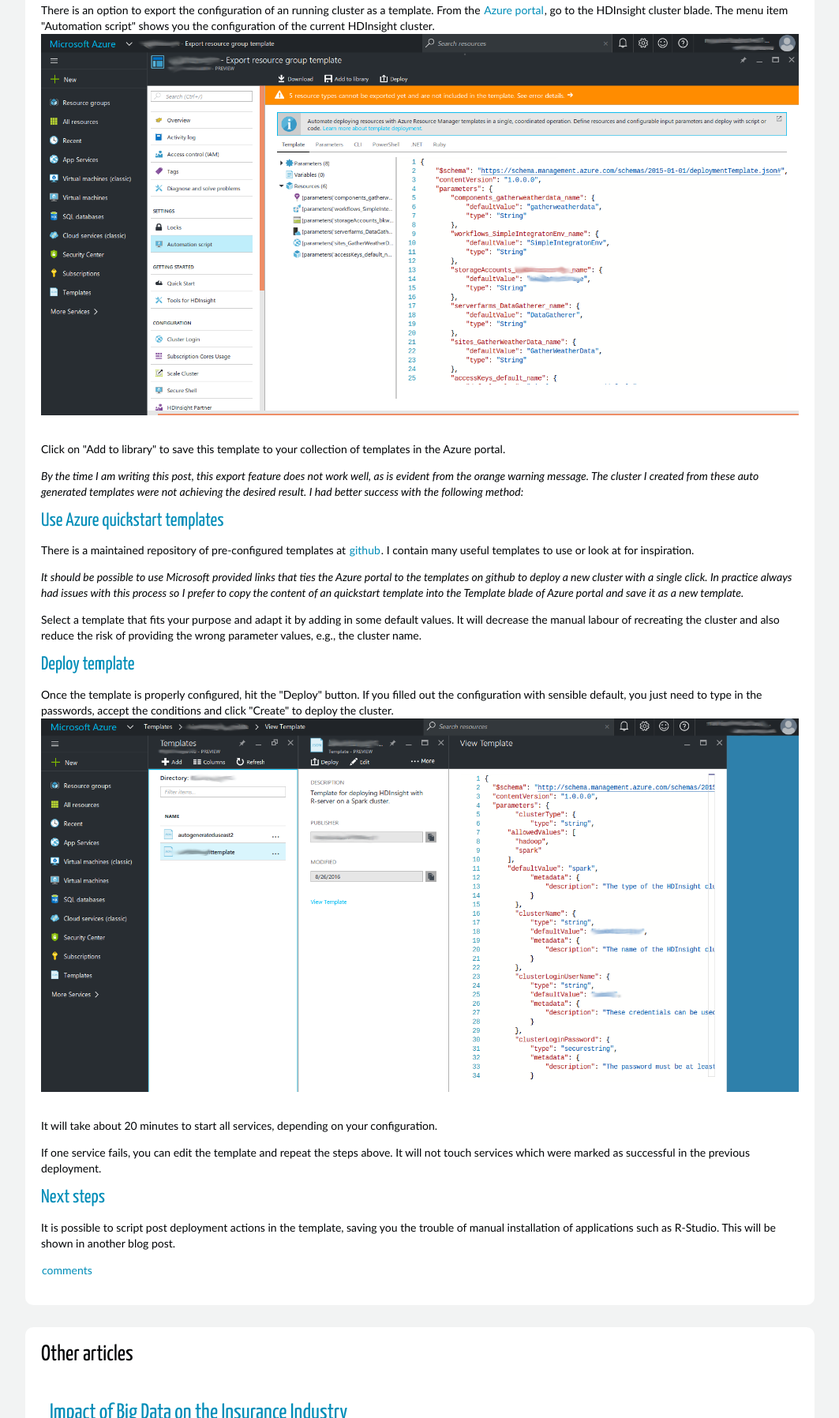
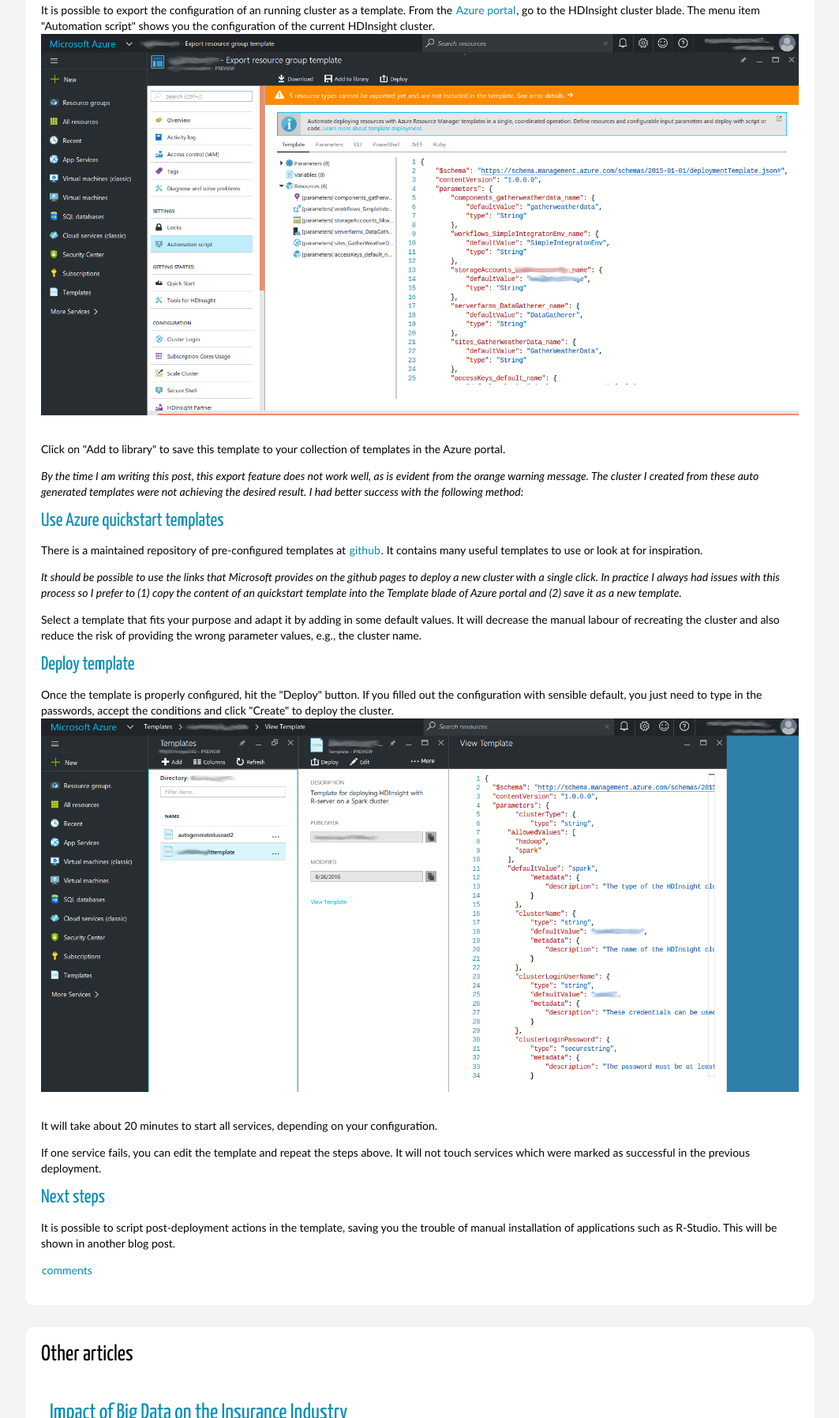
Before and after one commit to rsandstroem/rsandstroem.github.io, a plain HTML site: page author/rikard-sandstrom.html in a window 1280 px wide. Shown: the part 1004-2800 px from the top of the page at 79% size, without its empty margins (108-1171 px from the left). Drawn offline with Linux system fonts and the light colour scheme.

Commit message:
Update documentation

```diff
--- a/author/rikard-sandstrom.html
+++ b/author/rikard-sandstrom.html
@@ -31,19 +31,19 @@
 <footer class="post-info">
         <span>Don 01 September 2016</span>
 <span>| tags: <a href="https://rsandstroem.github.io/tag/cloud.html">cloud</a><a href="https://rsandstroem.github.io/tag/architecture.html">architecture</a><a href="https://rsandstroem.github.io/tag/tutorial.html">tutorial</a><a href="https://rsandstroem.github.io/tag/big-data.html">big data</a></span>
-</footer><!-- /.post-info --><p>Microsoft Azure provides big data infrastructure through the HDInsight product. However, they bill you per hour no matter if you use the computing resources or not. An option is to destroy clusters when they are not needed, but to get the clusters back up with minimum effort it is best to use predefined scripts or templates. This post shows you a few alternatives how to accomplish this.</p>
+</footer><!-- /.post-info --><p>Microsoft Azure provides big data infrastructure through the HDInsight product. However, they bill you per hour no matter if you use the computing resources or not. One option is to destroy clusters when they are not needed, but to get the clusters back up with minimum effort it is best to use predefined scripts or templates. This post shows you a few alternatives how to accomplish this.</p>
 <h2>Accessing templates from the Azure portal</h2>
 <p>Your templates are collected in one central location on the Azure portal, conveniently named "Templates". To find it click on "More Services &gt;" in the bottom left, and select it. I recommend saving this blade as a favourite to always have it visible in the left pane.
 <img alt="drawing" src="https://rsandstroem.github.io/images/azureportal_template1.png" />
 This will show you a list of saved templates which you can edit and deploy. It is likely an empty list if you did not yet create any template, so let's get straight to creating one.</p>
 <h2>Save existing cluster as a template</h2>
-<p>There is an option to export the configuration of an running cluster as a template. From the <a href="https://portal.azure.com">Azure portal</a>, go to the HDInsight cluster blade. The menu item "Automation script" shows you the configuration of the current HDInsight cluster.
+<p>It is possible to export the configuration of an running cluster as a template. From the <a href="https://portal.azure.com">Azure portal</a>, go to the HDInsight cluster blade. The menu item "Automation script" shows you the configuration of the current HDInsight cluster.
 <img alt="drawing" src="https://rsandstroem.github.io/images/azureportal_export_template.png" />
 Click on "Add to library" to save this template to your collection of templates in the Azure portal.</p>
 <p><em>By the time I am writing this post, this export feature does not work well, as is evident from the orange warning message. The cluster I created from these auto generated templates were not achieving the desired result. I had better success with the following method:</em></p>
 <h2>Use Azure quickstart templates</h2>
-<p>There is a maintained repository of pre-configured templates at <a href="https://github.com/Azure/azure-quickstart-templates">github</a>. I contain many useful templates to use or look at for inspiration.</p>
-<p><em>It should be possible to use Microsoft provided links that ties the Azure portal to the templates on github to deploy a new cluster with a single click. In practice always had issues with this process so I prefer to copy the content of an quickstart template into the Template blade of Azure portal and save it as a new template.</em></p>
+<p>There is a maintained repository of pre-configured templates at <a href="https://github.com/Azure/azure-quickstart-templates">github</a>. It contains many useful templates to use or look at for inspiration.</p>
+<p><em>It should be possible to use the links that Microsoft provides on the github pages to deploy a new cluster with a single click. In practice I always had issues with this process so I prefer to (1) copy the content of an quickstart template into the Template blade of Azure portal and (2) save it as a new template.</em></p>
 <p>Select a template that fits your purpose and adapt it by adding in some default values. It will decrease the manual labour of recreating the cluster and also reduce the risk of providing the wrong parameter values, e.g., the cluster name.</p>
 <h2>Deploy template</h2>
 <p>Once the template is properly configured, hit the "Deploy" button. If you filled out the configuration with sensible default, you just need to type in the passwords, accept the conditions and click "Create" to deploy the cluster.
@@ -51,7 +51,7 @@
 It will take about 20 minutes to start all services, depending on your configuration.</p>
 <p>If one service fails, you can edit the template and repeat the steps above. It will not touch services which were marked as successful in the previous deployment.</p>
 <h2>Next steps</h2>
-<p>It is possible to script post deployment actions in the template, saving you the trouble of manual installation of applications such as R-Studio. This will be shown in another blog post.</p><p><a href="https://rsandstroem.github.io/azurehdinsighttemplate.html#disqus_thread">comments</a></p>                </article>
+<p>It is possible to script post-deployment actions in the template, saving you the trouble of manual installation of applications such as R-Studio. This will be shown in another blog post.</p><p><a href="https://rsandstroem.github.io/azurehdinsighttemplate.html#disqus_thread">comments</a></p>                </article>
             </aside><!-- /#featured -->
                 <section id="content" class="body">
                     <h1>Other articles</h1>
```
Also changed, not shown: azurehdinsighttemplate.html (+5 -5 lines), category/posts.html (+5 -5 lines), index.html (+5 -5 lines), tag/architecture.html (+5 -5 lines), tag/big-data.html (+5 -5 lines), tag/cloud.html (+5 -5 lines), tag/tutorial.html (+5 -5 lines).
